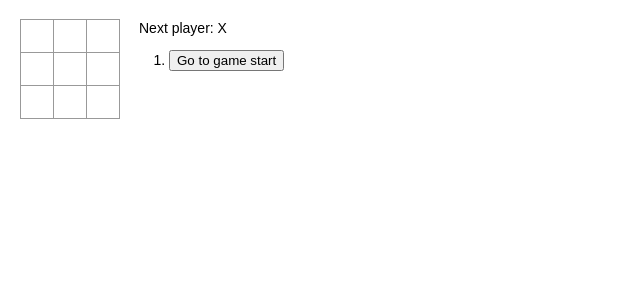
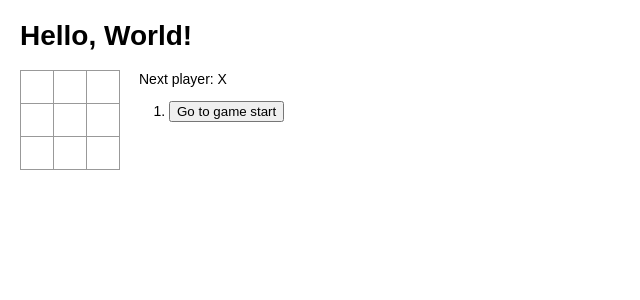
Before and after one commit to alimon808/react-doc-examples, a React (Create React App) app: page / in a window 1280 px wide. Shown: the top 300 px of the page, without its empty margins (0-640 px from the left). Built offline with nearby package versions, Linux system fonts and the light colour scheme.

Commit message:
add App and HelloWorld components

```diff
--- /dev/null
+++ b/src/components/App.js
@@ -0,0 +1,14 @@
+import React from 'react';
+import HelloWorld from './hello-world/HelloWorld';
+import TicTacToe from './tic-tac-toe/TicTacToe'
+
+export default class App extends React.Component {
+    render() {
+        return (
+            <div>
+                <HelloWorld />
+                <TicTacToe />
+            </div>
+        );
+    }
+}
--- /dev/null
+++ b/src/components/hello-world/HelloWorld.js
@@ -0,0 +1,5 @@
+import React from 'react';
+
+export default function HelloWorld() {
+    return <h1>Hello, World!</h1>
+}
--- a/src/index.js
+++ b/src/index.js
@@ -1,9 +1,9 @@
 import React from 'react';
 import ReactDOM from 'react-dom';
 import './index.css';
-import TicTacToe from './components/tic-tac-toe/TicTacToe';
+import App from './components/App';
 
 ReactDOM.render(
-    <TicTacToe />,
+    <App />,
     document.getElementById('root')
 );
```
